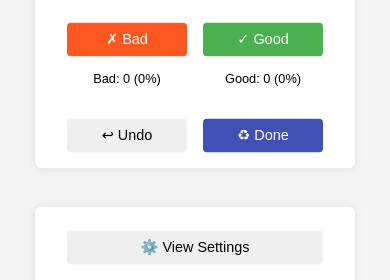
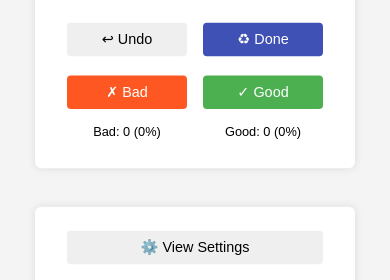
Before and after one commit to oushima/pimsleur-tracker, a plain HTML site: page index.html in a window 390 px wide. Shown: the part 321-601 px from the top of the page. Drawn offline with Linux system fonts and the light colour scheme.

Commit message:
disable pinch zoom on mobile + design update

```diff
--- a/index.html
+++ b/index.html
@@ -7,6 +7,8 @@
   <title>Pimsleur Progress Tracker</title>
   <link rel="stylesheet" href="css/styles.css">
   <link rel="icon" href="assets/images/pimsleur-icon.png" type="image/png">
+  <meta name="viewport" content="width=device-width, initial-scale=1.0, maximum-scale=1.0, user-scalable=no" />
+  <meta name="HandheldFriendly" content="true" />
 </head>
 
 <body>
@@ -21,6 +23,10 @@
       <!-- Rest of the content -->
       <div class="center-content">
         <div class="row">
+          <button class="btn" id="revertButton">↩ Undo</button>
+          <button class="btn" id="resetButton">♻ Done</button>
+        </div>
+        <div class="row">
           <div class="wrong-container">
             <button class="btn" id="wrongButton">✗ Bad</button>
             <p class="result">Bad: <span id="wrongCount">0</span> (<span id="wrongPercentage">0%</span>)</p>
@@ -31,10 +37,7 @@
           </div>
         </div>
 
-        <div class="row">
-          <button class="btn" id="revertButton">↩ Undo</button>
-          <button class="btn" id="resetButton">♻ Done</button>
-        </div>
+
       </div>
     </div>
 
```
